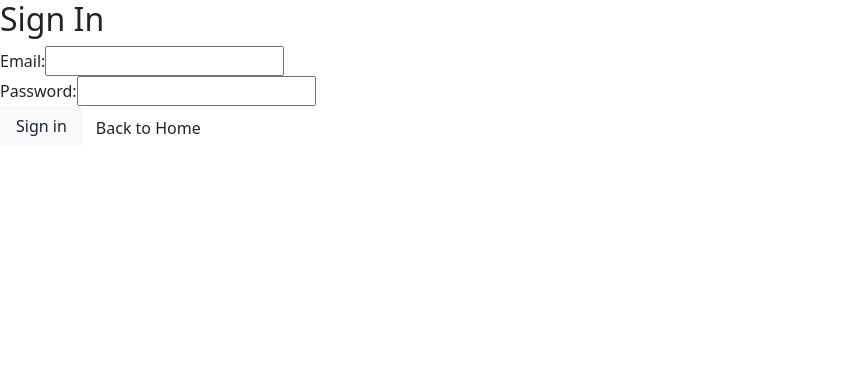
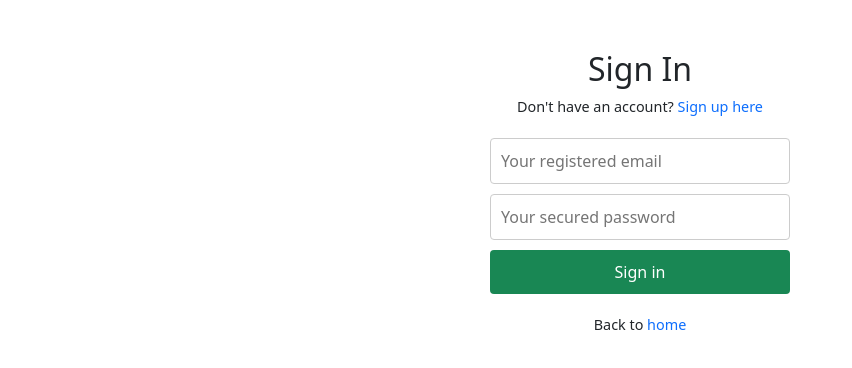
Before and after one commit to wildan3105/google-scraper, a React (Vite) app in the folder frontend/: page /signin in a window 1280 px wide. Shown: the top 368 px of the page, without its empty margins (0-852 px from the left). Built offline with nearby package versions, Linux system fonts and the light colour scheme.

Commit message:
feat(signup): handle error for signing up

```diff
--- /dev/null
+++ b/frontend/src/components/Modal.tsx
@@ -0,0 +1,24 @@
+// Modal.tsx
+import React from "react";
+
+interface ModalProps {
+  visible: boolean;
+  onClose: () => void;
+  children: React.ReactNode | string;
+}
+
+const Modal: React.FC<ModalProps> = ({ visible, onClose, children }) => {
+  return (
+    <>
+      {visible && (
+        <div className="modal-overlay" onClick={onClose}>
+          <div className="modal-content" onClick={(e) => e.stopPropagation()}>
+            {children}
+          </div>
+        </div>
+      )}
+    </>
+  );
+};
+
+export default Modal;
--- a/frontend/src/components/SignInForm.tsx
+++ b/frontend/src/components/SignInForm.tsx
@@ -16,29 +16,26 @@ const SignInForm: React.FC = () => {
   return (
     <form onSubmit={handleSubmit}>
       <div>
-        <label htmlFor="email">Email:</label>
         <input
           type="email"
           id="email"
+          placeholder="Your registered email"
           value={email}
           onChange={(e) => setEmail(e.target.value)}
           required
         />
       </div>
       <div>
-        <label htmlFor="password">Password:</label>
         <input
           type="password"
           id="password"
+          placeholder="Your secured password"
           value={password}
           onChange={(e) => setPassword(e.target.value)}
           required
         />
       </div>
       <button type="submit">Sign in</button>
-      <Link to="/" className="btn">
-        Back to Home
-      </Link>
     </form>
   );
 };
--- a/frontend/src/components/SignUpForm.tsx
+++ b/frontend/src/components/SignUpForm.tsx
@@ -1,102 +1,71 @@
+// src/components/SignUpForm.tsx
+
 import React, { useState } from "react";
-import { Link } from "react-router-dom";
-import { createUser } from "../services/userApis"; // Import createUser function
+import { createUser } from "../services/userApis";
+import { ErrorBody } from "../services";
 
-const SignUpForm: React.FC = () => {
+interface SignUpFormProps {
+  onSuccess: (msg: string) => void;
+  onFailure: (error: string) => void;
+}
+
+const SignUpForm: React.FC<SignUpFormProps> = ({ onSuccess, onFailure }) => {
   const [email, setEmail] = useState("");
   const [password, setPassword] = useState("");
   const [error, setError] = useState("");
-  const [successModalOpen, setSuccessModalOpen] = useState(false); // State for success modal
 
   const handleSubmit = async (event: React.FormEvent<HTMLFormElement>) => {
     event.preventDefault();
 
     try {
-      // Send request to backend to create user
       await createUser({ email, password });
-      console.log("User signed up successfully!");
-      // Clear form fields
+
       setEmail("");
       setPassword("");
       setError("");
-      // Open success modal
-      setSuccessModalOpen(true);
-
-      console.log(`successModalOpen is ${successModalOpen}`);
-    } catch (error) {
-      // Handle error
-      console.error("Error signing up:", error);
-      setError("Error signing up. Please try again.");
+      onSuccess("Please check your inbox or spam to verify your account");
+    } catch (error: any) {
+      if (
+        error.response &&
+        error.response.data &&
+        error.response.data.message
+      ) {
+        const errorBody: ErrorBody = error.response.data;
+        const errorMessage = errorBody.message;
+        setError(errorMessage);
+        onFailure(errorMessage);
+      } else {
+        setError("Error signing up. Please try again.");
+        onFailure("Error signing up. Please try again.");
+      }
     }
-  };
-
-  const handleCloseModal = () => {
-    // Close success modal
-    setSuccessModalOpen(false);
   };
 
   return (
     <>
       <form onSubmit={handleSubmit}>
         <div>
-          <label htmlFor="email">Email:</label>
           <input
             type="email"
             id="email"
             value={email}
+            placeholder="Your email"
             onChange={(e) => setEmail(e.target.value)}
             required
           />
         </div>
         <div>
-          <label htmlFor="password">Password:</label>
           <input
             type="password"
             id="password"
             value={password}
+            placeholder="Your secured password"
             onChange={(e) => setPassword(e.target.value)}
             required
           />
         </div>
-        {error && <div className="error">{error}</div>}{" "}
-        {/* Display error message */}
-        <button type="submit">Sign Up</button>
-        <Link to="/" className="btn">
-          Back to Home
-        </Link>
+        <button type="submit">Sign up</button>
       </form>
-      {successModalOpen && (
-        <div className="modal" onClick={() => handleCloseModal()}>
-          <div className="modal-dialog">
-            <div className="modal-content">
-              <div className="modal-header">
-                <h5 className="modal-title">Success</h5>
-                <button
-                  type="button"
-                  className="btn-close"
-                  data-bs-dismiss="modal"
-                  aria-label="Close"
-                ></button>
-              </div>
-              <div className="modal-body">
-                <p>
-                  Sign up success! Please check your inbox or spam to verify
-                  your account.{" "}
-                </p>
-              </div>
-              <div className="modal-footer">
-                <button
-                  type="button"
-                  className="btn btn-secondary"
-                  data-bs-dismiss="modal"
-                >
-                  Close
-                </button>
-              </div>
-            </div>
-          </div>
-        </div>
-      )}
     </>
   );
 };
--- a/frontend/src/pages/SignInPage.tsx
+++ b/frontend/src/pages/SignInPage.tsx
@@ -2,12 +2,23 @@
 
 import React from "react";
 import SignInForm from "../components/SignInForm";
+import { Link } from "react-router-dom";
+
+import "../styles/SignInPage.scss";
 
 const SignInPage: React.FC = () => {
   return (
-    <div>
+    <div className="signin-page">
       <h2>Sign In</h2>
-      <SignInForm />
+      <p className="signup-link">
+        Don't have an account? <Link to="/signup">Sign up here</Link>
+      </p>
+      <div className="signin-form">
+        <SignInForm />
+      </div>
+      <p className="home-link">
+        Back to <Link to="../">home</Link>
+      </p>
     </div>
   );
 };
--- a/frontend/src/pages/SignUpPage.tsx
+++ b/frontend/src/pages/SignUpPage.tsx
@@ -1,13 +1,54 @@
 // src/pages/SignUpPage.tsx
 
-import React from "react";
+import React, { useState } from "react";
 import SignUpForm from "../components/SignUpForm";
+import { Link } from "react-router-dom";
+import Modal from "../components/Modal";
+import "../styles/SignUpPage.scss";
 
 const SignUpPage: React.FC = () => {
+  const [successModalOpen, setSuccessModalOpen] = useState(false);
+  const [failureModalOpen, setFailureModalOpen] = useState(false);
+  const [successMessage, setSuccessMessage] = useState("");
+  const [errorMessage, setErrorMessage] = useState("");
+
+  const toggleSuccessModal = () => setSuccessModalOpen(!successModalOpen);
+  const toggleFailureModal = () => setFailureModalOpen(!failureModalOpen);
+
+  const handleSuccess = (message: string) => {
+    setSuccessMessage(message);
+    toggleSuccessModal();
+  };
+
+  const handleFailure = (error: string) => {
+    setErrorMessage(error);
+    toggleFailureModal();
+  };
+
   return (
-    <div>
+    <div className="signup-page">
       <h2>Sign Up</h2>
-      <SignUpForm />
+      <p className="signin-link">
+        Already have an account? <Link to="/signin">Sign in here</Link>
+      </p>
+      <div className="signup-form">
+        <SignUpForm onSuccess={handleSuccess} onFailure={handleFailure} />
+      </div>
+      <p className="home-link">
+        Back to <Link to="../">home</Link>
+      </p>
+
+      <Modal
+        visible={successModalOpen}
+        onClose={() => toggleSuccessModal()}
+        children={successMessage}
+      ></Modal>
+
+      <Modal
+        visible={failureModalOpen}
+        onClose={() => toggleFailureModal()}
+        children={errorMessage}
+      ></Modal>
     </div>
   );
 };
--- a/frontend/src/services/index.ts
+++ b/frontend/src/services/index.ts
@@ -4,6 +4,11 @@ const axiosInstance = axios.create({
   baseURL: "http://localhost:3000", // Set your backend base URL
   timeout: 300000, // 5 minutes timeout
 });
+
+export interface ErrorBody {
+  error_code: string;
+  message: string;
+}
 
 export const createRequest = <TReq, TResp = any>(
   getConfig: (request: TReq) => AxiosRequestConfig
--- a/frontend/src/services/userApis.ts
+++ b/frontend/src/services/userApis.ts
@@ -1,15 +1,30 @@
 import { createRequest } from "./index";
 
-interface CreateUserRequest {
+interface UserRequest {
   email: string;
   password: string;
 }
 
-export const createUser = createRequest<CreateUserRequest, void>(
+interface VerifyEmailRequest {
+  link: string;
+}
+
+export const createUser = createRequest<UserRequest, void>(
   ({ email, password }) => ({
-    method: "GET",
-    url: "/api/healthcheck/readiness",
+    method: "POST",
+    url: "/api/users",
     data: { email, password },
     headers: { "Content-Type": "application/json" },
   })
 );
+
+export const loginUser = createRequest<UserRequest, void>(
+  ({ email, password }) => ({
+    method: "POST",
+    url: "/api/users/auth/login",
+    data: { email, password },
+    headers: { "Content-Type": "application/json" },
+  })
+);
+
+// export const verifyUserEmail = createRequest<VerifyEmailRequest, void>()
--- /dev/null
+++ b/frontend/src/styles/SignInPage.scss
@@ -0,0 +1,48 @@
+/* src/styles/SignUpPage.scss */
+
+.signin-page {
+  text-align: center;
+  padding: 50px;
+}
+
+.signup-link {
+  margin-bottom: 20px;
+  font-size: 0.9rem;
+}
+
+.home-link {
+  margin-bottom: 20px;
+  font-size: 0.9rem;
+}
+
+.signin-form {
+  display: flex;
+  flex-direction: column;
+  align-items: center;
+  margin-bottom: 20px;
+}
+
+.signin-form input[type="email"],
+.signin-form input[type="password"] {
+  width: 300px;
+  padding: 10px;
+  margin-bottom: 10px;
+  border-radius: 4px;
+  border: 1px solid #ccc;
+}
+
+.signin-form button {
+  width: 300px;
+  padding: 10px;
+  border-radius: 4px;
+  border: none;
+  background-color: #198754;
+  color: #fff;
+  font-size: 1rem;
+  cursor: pointer;
+  transition: background-color 0.3s;
+}
+
+.signin-form button:hover {
+  background-color: #198754;
+}
--- /dev/null
+++ b/frontend/src/styles/SignUpPage.scss
@@ -0,0 +1,48 @@
+/* src/styles/SignUpPage.scss */
+
+.signup-page {
+  text-align: center;
+  padding: 50px;
+}
+
+.signin-link {
+  margin-bottom: 20px;
+  font-size: 0.9rem;
+}
+
+.home-link {
+  margin-bottom: 20px;
+  font-size: 0.9rem;
+}
+
+.signup-form {
+  display: flex;
+  flex-direction: column;
+  align-items: center;
+  margin-bottom: 20px;
+}
+
+.signup-form input[type="email"],
+.signup-form input[type="password"] {
+  width: 300px;
+  padding: 10px;
+  margin-bottom: 10px;
+  border-radius: 4px;
+  border: 1px solid #ccc;
+}
+
+.signup-form button {
+  width: 300px;
+  padding: 10px;
+  border-radius: 4px;
+  border: none;
+  background-color: #0d6efd;
+  color: #fff;
+  font-size: 1rem;
+  cursor: pointer;
+  transition: background-color 0.3s;
+}
+
+.signup-form button:hover {
+  background-color: #0b5ed7;
+}
```
Also changed, not shown: 1 other file (tests, documents, lock files or other folders).
